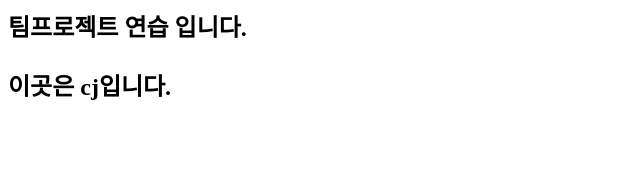
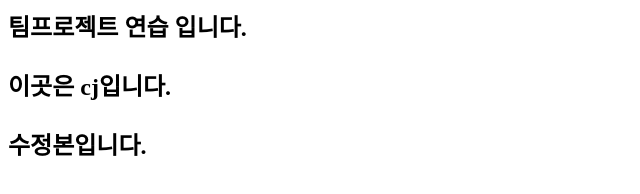
Before and after one commit to cheon-bosik/projectTest, a plain HTML site: page pds/cj.html in a window 1280 px wide. Shown: the whole page, without its empty margins (0-640 px from the left). Drawn offline with Linux system fonts and the light colour scheme.

Commit message:
20251117_1627 pds_cj_update

```diff
--- a/pds/cj.html
+++ b/pds/cj.html
@@ -5,5 +5,6 @@
 <body>
   <h2>팀프로젝트 연습 입니다.</title>
   <p>이곳은 cj입니다.</p>
+  <p>수정본입니다.</p>
 </body>
 </html>
```
